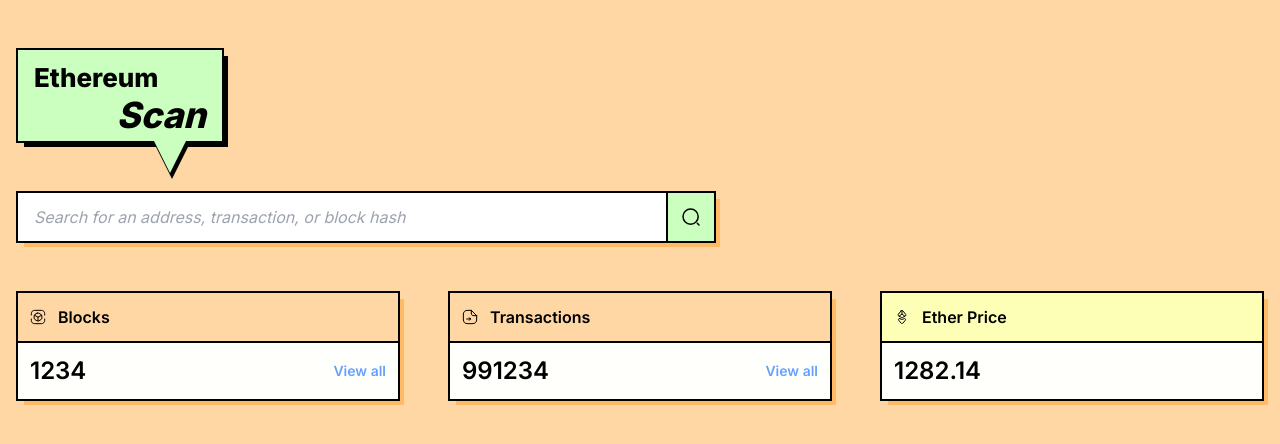
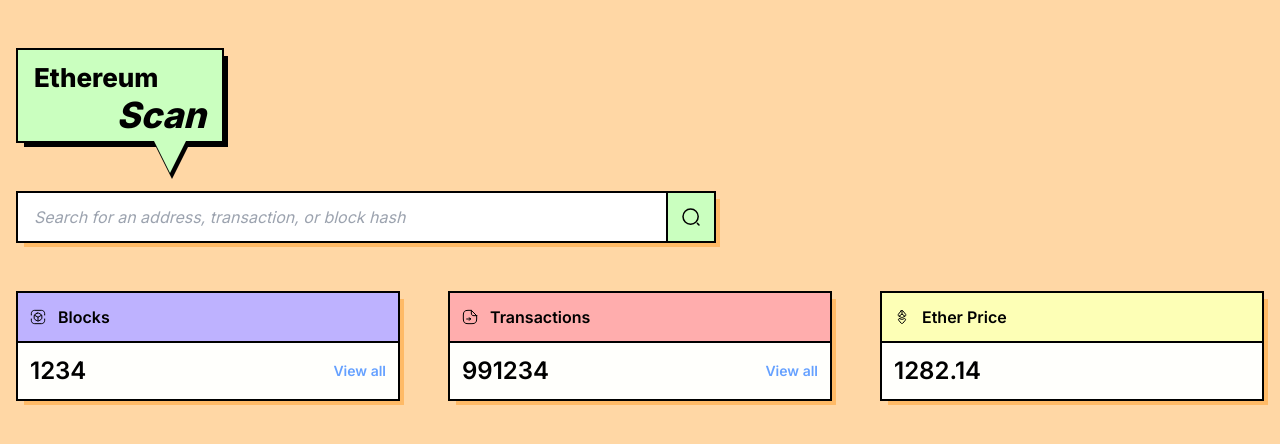
Before and after one commit to loiclaudet/block-explorer, a Next.js app: page / in a window 1280 px wide. Shown: the top 444 px of the page. Built offline with nearby package versions, Linux system fonts and the light colour scheme.

Commit message:
fix: broken overview header colors

```diff
--- a/components/Overview.tsx
+++ b/components/Overview.tsx
@@ -40,7 +40,9 @@
             src={`/icons/${SVGIcon}.svg`}
           />
         )}
-        <h2 className="font-semibold capitalize">{title ?? entity}</h2>
+        <h2 className="font-semibold first-letter:uppercase">
+          {title ?? entity}
+        </h2>
       </header>
       <div className="flex p-3 items-center justify-between bg-white-cream-100 font-semibold">
         <p className="text-2xl font-semibold">{value}</p>
@@ -52,12 +54,15 @@
 
 function getHeaderBackgroundColor(entity: Entity) {
   const color = EntityToColor.get(entity);
-  if (!color) {
-    console.error(
-      `No color found for entity: ${entity}. Fallback with Sun color.`
-    );
-    return `bg-sun-200`;
+  // Switch case is used here to deal with TailwindCSS that doesn't support dynamic class names
+  switch (color) {
+    case "sun":
+      return `bg-sun-200`;
+    case "purple":
+      return `bg-purple-200`;
+    case "danger":
+      return `bg-danger-200`;
+    default:
+      return `bg-sun-200`;
   }
-
-  return `bg-${color}-200`;
 }
```
